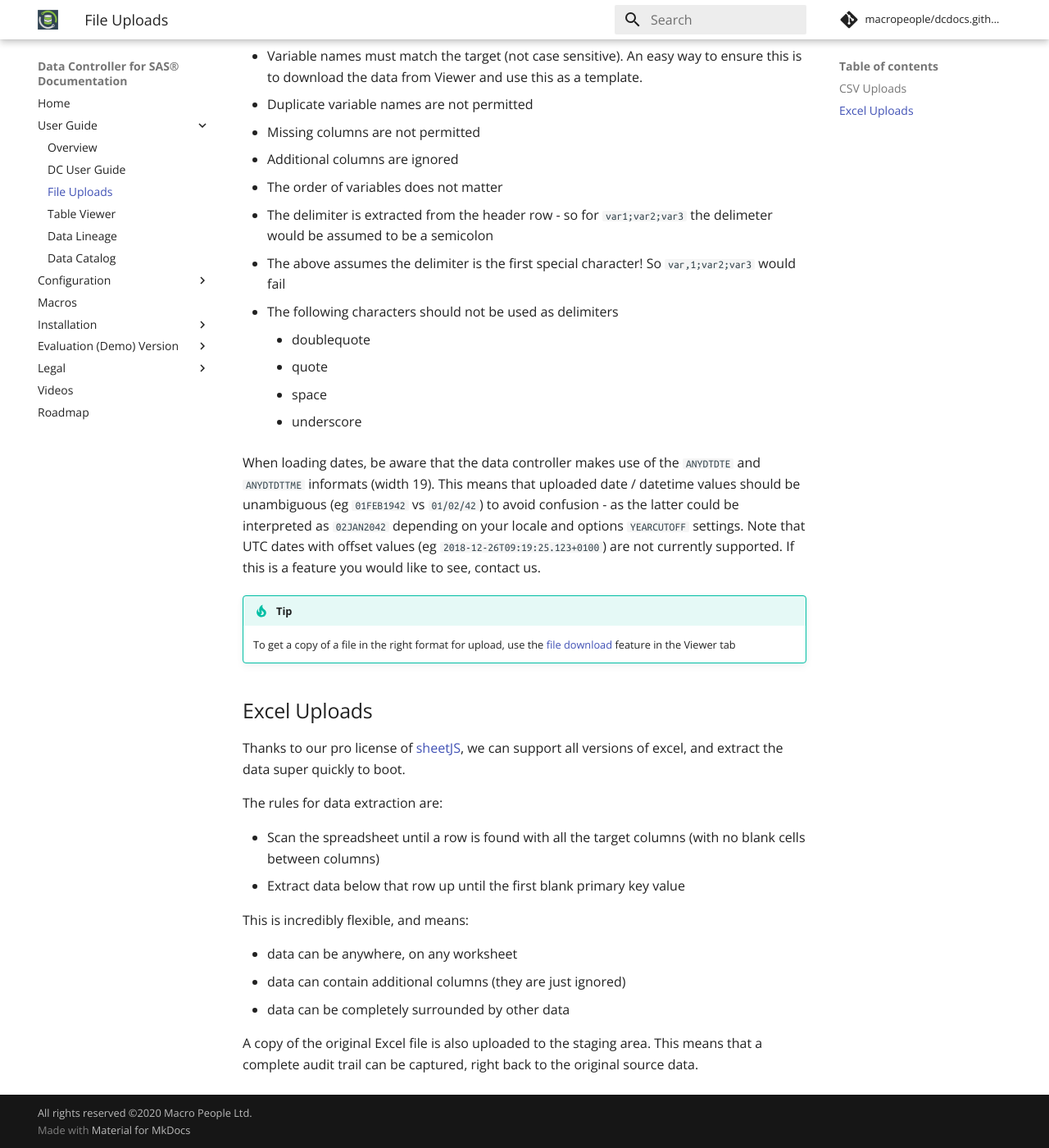
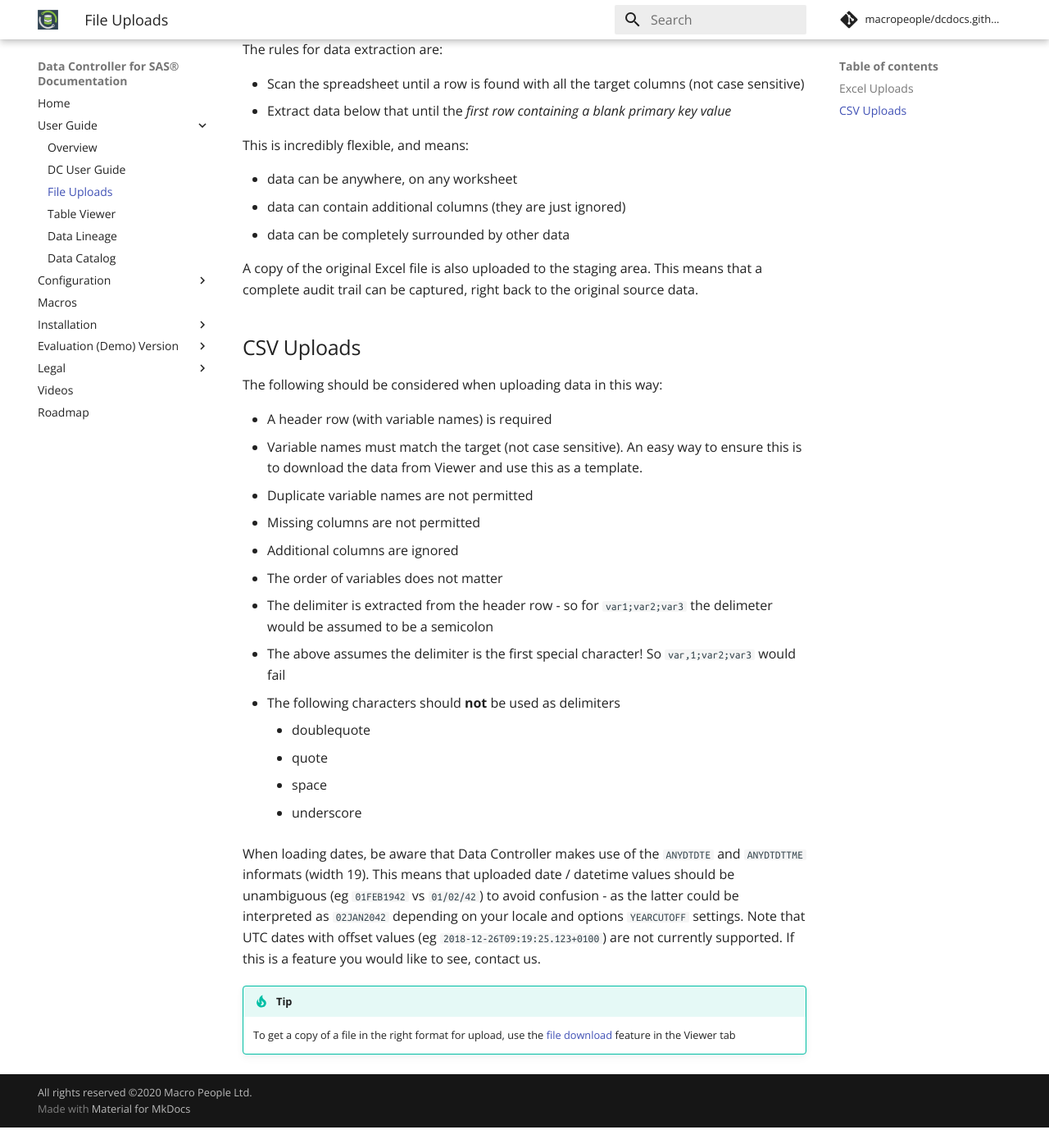
Before and after one commit to datacontroller/docs.datacontroller.io, an MkDocs documentation site: the page built from docs/dcu-fileupload.md, in a window 1280 px wide and 1400 px high, scrolled down 847 px. Shown: the whole window at 82% size. Built offline with MkDocs 1.6.1 and Material for MkDocs 9.7.7, drawn with Linux system fonts in a browser that asks for light colours; comment, search, counter and statistics services are not loaded; after the commit the page ends 2222 px from its top, so only the background shows below that; some of the changed lines change nothing that is shown; some of the changed text lies outside the part shown.

Commit message:
chore: automated commit

```diff
--- a/docs/dcu-fileupload.md
+++ b/docs/dcu-fileupload.md
@@ -3,6 +3,23 @@
 Files can be uploaded via the Editor interface - first choose the library and table, then click "Upload".  All versions of excel are supported.  If loading very large files (eg over 10mb) it is more efficient to use CSV format, as this bypasses the local rendering engine, but also the local DQ checks - so be careful!  For CSV, alternative delimiters can be used (eg semicolons).
 
 <img src="/img/dcu-files1.png" height="350" style="border:3px solid black" >
+
+## Excel Uploads
+
+Thanks to our pro license of [sheetJS](https://sheetjs.com/), we can support all versions of excel, large workbooks, and extract data extremely fast.
+
+The rules for data extraction are:
+
+* Scan the spreadsheet until a row is found with all the target columns (not case sensitive)
+* Extract data below that until the *first row containing a blank primary key value*
+
+This is incredibly flexible, and means:
+
+* data can be anywhere, on any worksheet
+* data can contain additional columns (they are just ignored)
+* data can be completely surrounded by other data
+
+A copy of the original Excel file is also uploaded to the staging area.  This means that a complete audit trail can be captured, right back to the original source data.
 
 ## CSV Uploads
 
@@ -16,31 +33,14 @@
  - The order of variables does not matter
  - The delimiter is extracted from the header row - so for `var1;var2;var3` the delimeter would be assumed to be a semicolon
  - The above assumes the delimiter is the first special character! So `var,1;var2;var3` would fail
- - The following characters should not be used as delimiters
+ - The following characters should **not** be used as delimiters
     - doublequote
     - quote
     - space
     - underscore
 
-When loading dates, be aware that the data controller makes use of the `ANYDTDTE` and `ANYDTDTTME` informats (width 19).
+When loading dates, be aware that Data Controller makes use of the `ANYDTDTE` and `ANYDTDTTME` informats (width 19).
 This means that uploaded date / datetime values should be unambiguous (eg `01FEB1942` vs `01/02/42`) to avoid confusion - as the latter could be interpreted as `02JAN2042` depending on your locale and options `YEARCUTOFF` settings.  Note that UTC dates with offset values (eg `2018-12-26T09:19:25.123+0100`) are not currently supported.  If this is a feature you would like to see, contact us.
 
 !!! tip
     To get a copy of a file in the right format for upload, use the [file download](/dc-userguide/#usage) feature in the Viewer tab
-
-## Excel Uploads
-
-Thanks to our pro license of [sheetJS](https://sheetjs.com/), we can support all versions of excel, and extract the data super quickly to boot.
-
-The rules for data extraction are:
-
-* Scan the spreadsheet until a row is found with all the target columns (with no blank cells between columns)
-* Extract data below that row up until the first blank primary key value
-
-This is incredibly flexible, and means:
-
-* data can be anywhere, on any worksheet
-* data can contain additional columns (they are just ignored)
-* data can be completely surrounded by other data
-
-A copy of the original Excel file is also uploaded to the staging area.  This means that a complete audit trail can be captured, right back to the original source data.
```
Also changed, not shown: 1 other file.
